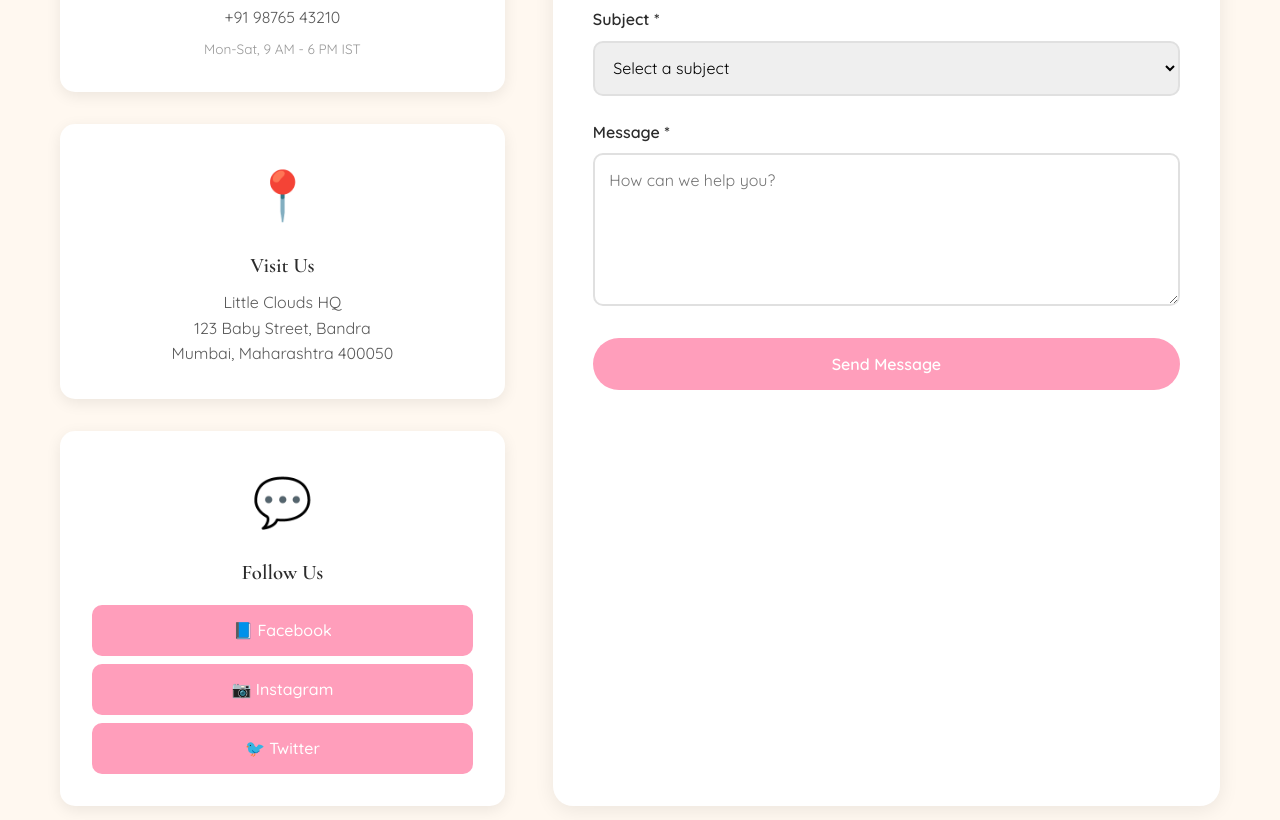
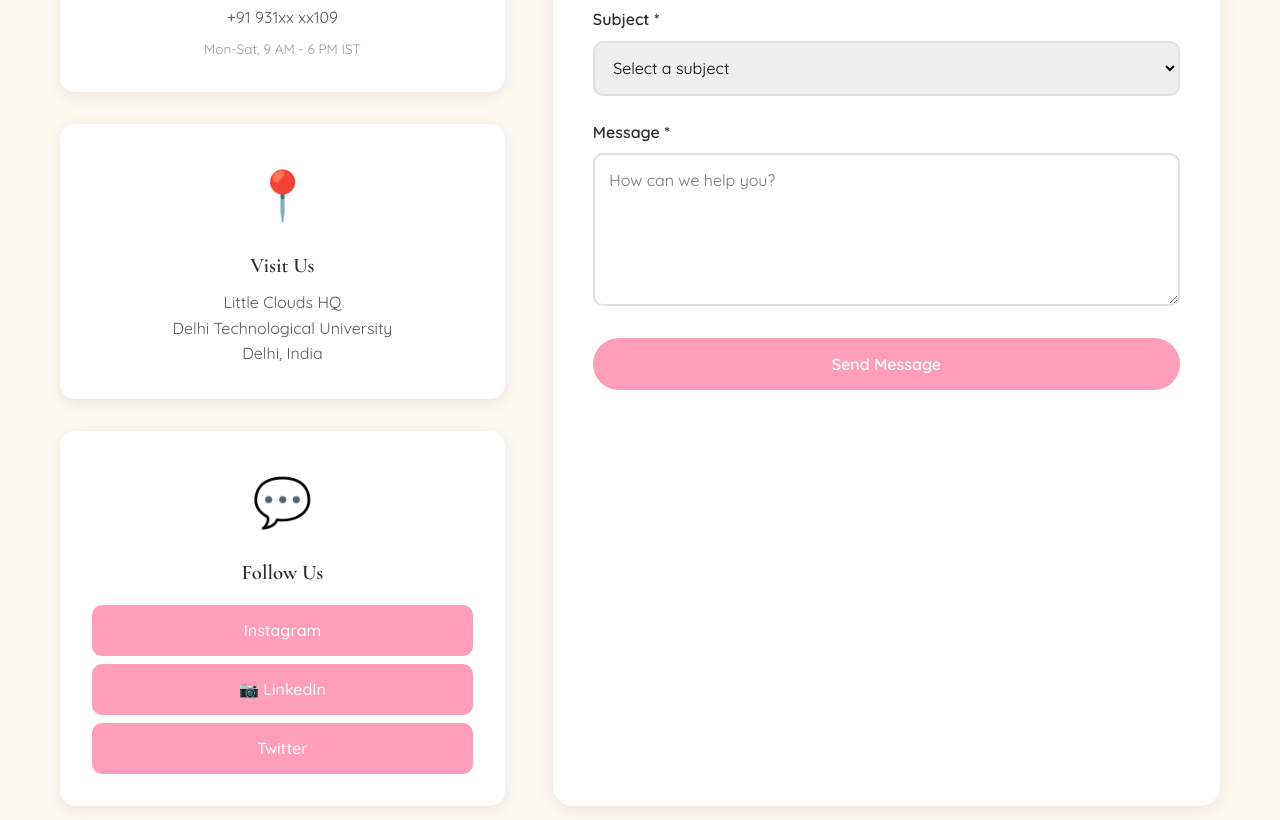
Before and after one commit to nikhilkumar99k/little-clouds, a plain HTML site: page contact.html in a window 1280 px wide. Shown: the part 772-1592 px from the top of the page. Drawn offline with nearby package versions, Linux system fonts and the light colour scheme.

Commit message:
Update contact.html

```diff
--- a/contact.html
+++ b/contact.html
@@ -54,14 +54,14 @@
                     <div class="info-card">
                         <div class="info-icon">📧</div>
                         <h3>Email Us</h3>
-                        <p>hello@littleclouds.com</p>
+                        <p>vrinda@littleclouds.com</p>
                         <p class="info-note">Response within 24 hours</p>
                     </div>
 
                     <div class="info-card">
                         <div class="info-icon">📞</div>
                         <h3>Call Us</h3>
-                        <p>+91 98765 43210</p>
+                        <p>+91 931xx xx109</p>
                         <p class="info-note">Mon-Sat, 9 AM - 6 PM IST</p>
                     </div>
 
@@ -69,17 +69,17 @@
                         <div class="info-icon">📍</div>
                         <h3>Visit Us</h3>
                         <p>Little Clouds HQ</p>
-                        <p>123 Baby Street, Bandra</p>
-                        <p>Mumbai, Maharashtra 400050</p>
+                        <p>Delhi Technological University</p>
+                        <p>Delhi, India</p>
                     </div>
 
                     <div class="info-card">
                         <div class="info-icon">💬</div>
                         <h3>Follow Us</h3>
                         <div class="social-links-large">
-                            <a href="#" class="social-btn">📘 Facebook</a>
-                            <a href="#" class="social-btn">📷 Instagram</a>
-                            <a href="#" class="social-btn">🐦 Twitter</a>
+                            <a href="https://www.instagram.com/vrinda1006/" target="_blank" class="social-btn">Instagram</a>
+                            <a href="https://www.linkedin.com/in/vrinda-gupta-558754205/" target="_blank" class="social-btn">📷 LinkedIn</a>
+                            <a href="#" class="social-btn">Twitter</a>
                         </div>
                     </div>
                 </div>
```
